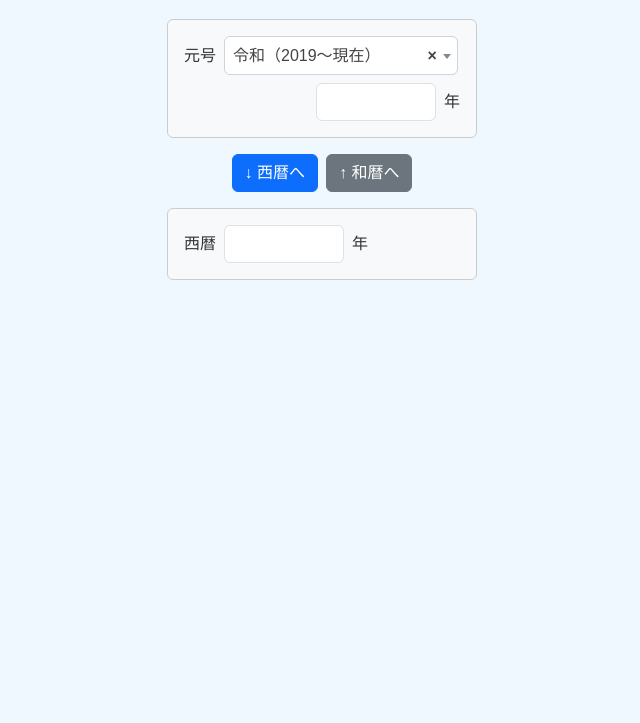
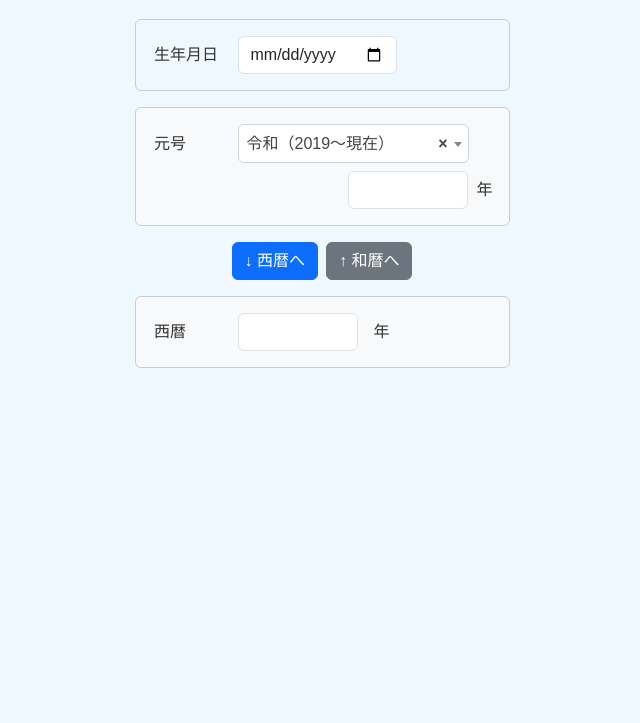
Before and after one commit to ArisaMac/WorkToolsPortal, a plain HTML site: page tools/wareki.html in a window 1280 px wide. Shown: the part 77-800 px from the top of the page, without its empty margins (318-958 px from the left). Drawn offline with nearby package versions, Linux system fonts and the light colour scheme.

Commit message:
style: フォーム全体のレイアウトを統一し、UIを改善

```diff
--- a/css/wareki.css
+++ b/css/wareki.css
@@ -3,24 +3,26 @@
    =============================== */
 
    /* フォーム全体を幅固定・中央寄せ */
-  #warekiForm {
-    max-width: 310px; /* フォーム幅（必要に応じて調整） */
+  #inputForm {
+    max-width: 375px; /* フォーム幅（必要に応じて調整） */
     margin: 0 auto;   /* 中央寄せ */
   }
 
   /* ボタン行：中央寄せ・折り返し対応 */
-  #warekiForm .button-row {
+  #inputForm .button-row {
     display: flex;
     justify-content: center;
     gap: 0.5rem;
     flex-wrap: wrap;
   }
 
+
   /* ===============================
    入力エリア共通
    =============================== */
-  /* 和暦・西暦の入力エリアも同じ幅 */
-  #warekiForm .input-area {
+
+  /* 全ての入力エリアのベーススタイル */
+  #inputForm .input-area {
     border: 1px solid #ccc;
     border-radius: 0.375rem;
     padding: 1rem;
@@ -31,40 +33,79 @@
     align-items: center;
   }
 
-  /* 和暦エリアを縦並びのFlexコンテナにする */
-  #warekiForm .input-area.wareki-area {
+  /* エリア内の一般的な入力欄の最大幅を制限 */
+  #inputForm .input-area .form-control {
+    max-width: 120px;
+  }
+
+
+  /* ===============================
+   各入力エリアの詳細設定
+   =============================== */
+
+  /* 和暦エリア：子要素を縦並びにする */
+  #inputForm .input-area.wareki-area {
     flex-direction: column; /* 子要素を縦に並べる */
     align-items: flex-start; /* 子要素をデフォルトで左寄せにする */
   }
 
-  /* 和暦エリアの2番目の子要素（年の行）を右端に配置する */
-  #warekiForm .wareki-area > div:nth-child(2) {
+  /* 和暦エリア内の「年の行」を右端に配置 */
+  #inputForm .wareki-area > div:nth-child(2) {
     align-self: flex-end;
   }
 
-  /* 和暦年の入力欄のスタイルをシンプルにする */
-  #warekiForm .input-area input#warekiYear {
-    /* margin-left: auto; や width: 100%; は不要なので削除 */
-    max-width: 120px;
+  /* 和暦年の入力欄を右端に配置し、数字も右寄せ */
+  #inputForm .input-area input#warekiYear {
+    margin-left: auto;
     text-align: right; /* 中の数字も右寄せ */
   }
 
-  /* 和暦年の入力欄を右端に配置 */
-  #warekiForm .input-area input#warekiYear {
-    margin-left: auto;
-    display: block;
-    width: 100%;
-    max-width: 120px; /* これで幅を制御 */
-    text-align: right; /* 中の数字も右寄せ */
+  /* 和暦の「年」ラベルだけは、共通の幅指定を解除する */
+  #inputForm .wareki-area label[for="warekiYear"] {
+    width: auto;
   }
 
-  #warekiForm .input-area.wareki-area {
-  display: flex;
-  flex-direction: column; /* 和暦だけ縦並び */
-  gap: 0.5rem;
-}
+  /* 任意項目エリア内の入力欄だけ、最大幅の制限を解除 */
+  #inputForm .optional-area  {
+    background: #f0f8ff;   /* 他のエリアと同じ背景色に戻す */
+  }
 
-  /* セレクト2をBootstrap風に */
+  /* 任意項目エリア内の入力欄だけ、最大幅の制限を解除 */
+  #inputForm .optional-area .form-control {
+    max-width: none;
+  }
+
+
+  /* ===============================
+    ラベル共通スタイル
+    =============================== */
+
+  /* 全てのラベルに共通の幅を設定し、入力欄の開始位置を揃える */
+  #inputForm .form-label {
+    width: 70px;      /* ラベルの幅を固定 (「生年月日(任意)」が収まる幅) */
+    text-align: left; /* 文字を左揃えに */
+    flex-shrink: 0;   /* 縮まないようにする */
+  }
+
+  /* col-autoクラスを持つ要素に最低幅を設定し、縮みすぎるのを防ぐ */
+  #inputForm .col-auto {
+    min-width: 70px;
+  }
+
+  /* 目印を付けた主要ラベルの幅を統一する */
+  .form-main-label {
+    width: 70px; /* 最終的な幅*/
+    text-align: left;
+    flex-shrink: 0; /* 念のため縮まないように */
+    box-sizing: border-box; /* paddingを含めて幅を計算 */
+    padding-left: 0.15rem;   /* ★★★これを追加★★★ */
+  }
+
+  /* ===============================
+    その他
+    =============================== */
+
+    /* セレクト2をBootstrap風に */
   .select2-container--default .select2-selection--single {
     height: calc(2.3rem + 2px);
     border-radius: 0.375rem;
@@ -83,16 +124,8 @@
     top: 0;
   }
 
-  /* 入力欄の最大幅 */
-  .form-control {
-    max-width: 120px;
-  }
-
-  /* IMEを無効化する */
-  #warekiYear {
-    ime-mode: disabled;
-  }
-
+  /* IMEを無効化 */
+  #warekiYear,
   #seirekiYear {
     ime-mode: disabled;
   }
--- a/tools/wareki.html
+++ b/tools/wareki.html
@@ -27,21 +27,33 @@
   <body class="p-4">
     <div class="mx-auto" style="max-width:450px;">
       <h1 class="mb-4 text-center">
-        <i class="bi bi-calendar3"></i>
         和暦 ⇔ 西暦 <span class="break-sm">変換ツール</span>
       </h1>
 
 
-      <form id="warekiForm" class="vstack gap-3">
+      <form id="inputForm" class="vstack gap-3">
+
+        <!-- 年齢入力 エリア -->
+        <div class="input-area optional-area p-0">
+          <div class="row g-3 p-3 align-items-center">
+            <div class="col-auto">
+              <label for="birthdate" class="form-main-label">生年月日</label>
+            </div>
+            <div class="col">
+              <input type="date" id="birthdate" class="form-control">
+            </div>
+          </div>
+        </div>
+
         <!-- 和暦エリア -->
-        <div class="input-area wareki-area">
-          <div class="d-flex align-items-center gap-2">
-            <label for="gengouSelect">元号</label>
+        <div class="input-area wareki-area ">
+          <div class="d-flex align-items-center gap-3">
+            <label for="gengouSelect" class="form-main-label">元号</label>
             <select id="gengouSelect" aria-label="元号を選択" class="form-select"></select>
           </div>
 
           <div class="d-flex align-items-center gap-2"> <input type="number" id="warekiYear" class="form-control" min="1" inputmode="numeric" pattern="[0-9]*"/>
-            <label for="warekiYear" class="col-form-label mb-0">年</label>
+            <label for="warekiYear" class="mb-0">年</label>
           </div>
         </div>
 
@@ -52,16 +64,18 @@
         </div>
 
         <!-- 西暦エリア -->
-        <div class="input-area">
-          <label for="seirekiYear" >西暦</label>
+        <div class="input-area gap-3">
+          <label for="seirekiYear" class="form-main-label">西暦</label>
           <input type="number" id="seirekiYear" class="form-control" inputmode="numeric" pattern="[0-9]*"/>
           <label class="mb-0">年</label>
         </div>
+
       </form>
-
 
       <!-- 結果表示 -->
       <div class="mt-3" id="result" aria-live="polite"></div>
+
+
 
     </div>
 
```
